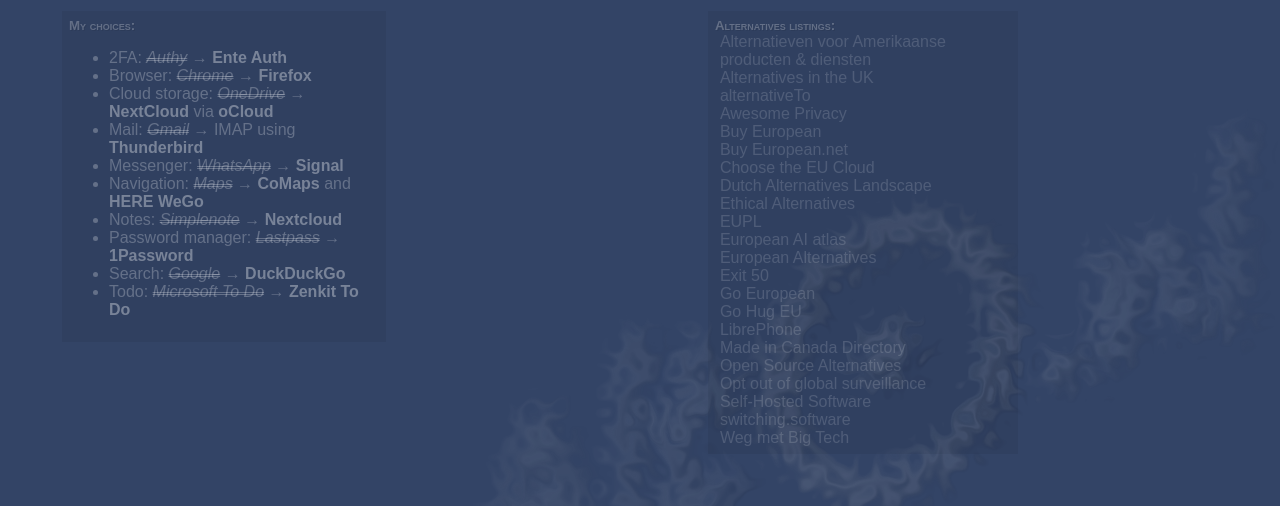
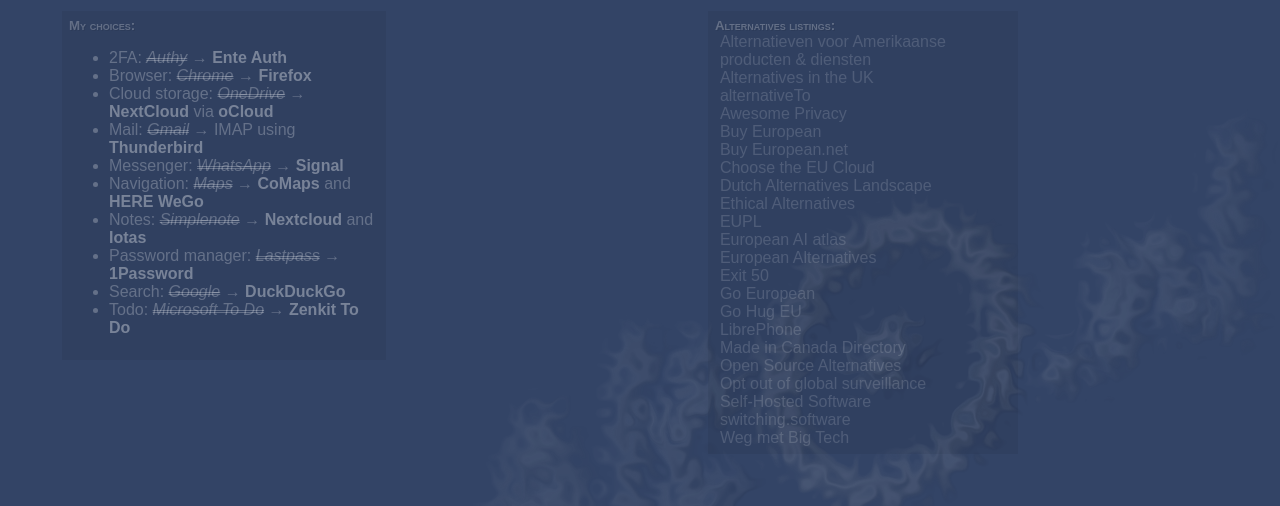
Before and after one commit to brownhamer/alt0.nl, a PHP site: page /alternatives.php in a window 1280 px wide. Shown: the part 180-686 px from the top of the page. Run offline with PHP 8.4, Linux system fonts and the light colour scheme.

Commit message:
Added Iotas

```diff
--- a/alternatives.php
+++ b/alternatives.php
@@ -20,7 +20,7 @@ startHtmlPage('Alt0.nl &rarr; Alternatives');
   <li>Mail: <span class="del">Gmail</span> &rarr; IMAP using <a href="https://www.thunderbird.net/">Thunderbird</a></li>
   <li>Messenger: <span class="del">WhatsApp</span> &rarr; <a href="https://signal.org/">Signal</a></li>
   <li>Navigation: <span class="del">Maps</span> &rarr; <a href="https://www.comaps.app/">CoMaps</a> and <a href="https://wego.here.com/">HERE WeGo</a></li>
-  <li>Notes: <span class="del">Simplenote</span> &rarr; <a href="https://apps.nextcloud.com/apps/notes">Nextcloud</a></li>
+  <li>Notes: <span class="del">Simplenote</span> &rarr; <a href="https://apps.nextcloud.com/apps/notes">Nextcloud</a> and <a href="https://apps.gnome.org/Iotas/">Iotas</a></li>
   <li>Password manager: <span class="del">Lastpass</span> &rarr; <a href="https://1password.com/">1Password</a></li>
   <li>Search: <span class="del">Google</span> &rarr; <a href="https://start.duckduckgo.com/">DuckDuckGo</a></li>
   <li>Todo: <span class="del">Microsoft To Do</span> &rarr; <a href="https://zenkit.com/en/todo/">Zenkit To Do</a></li>
```
